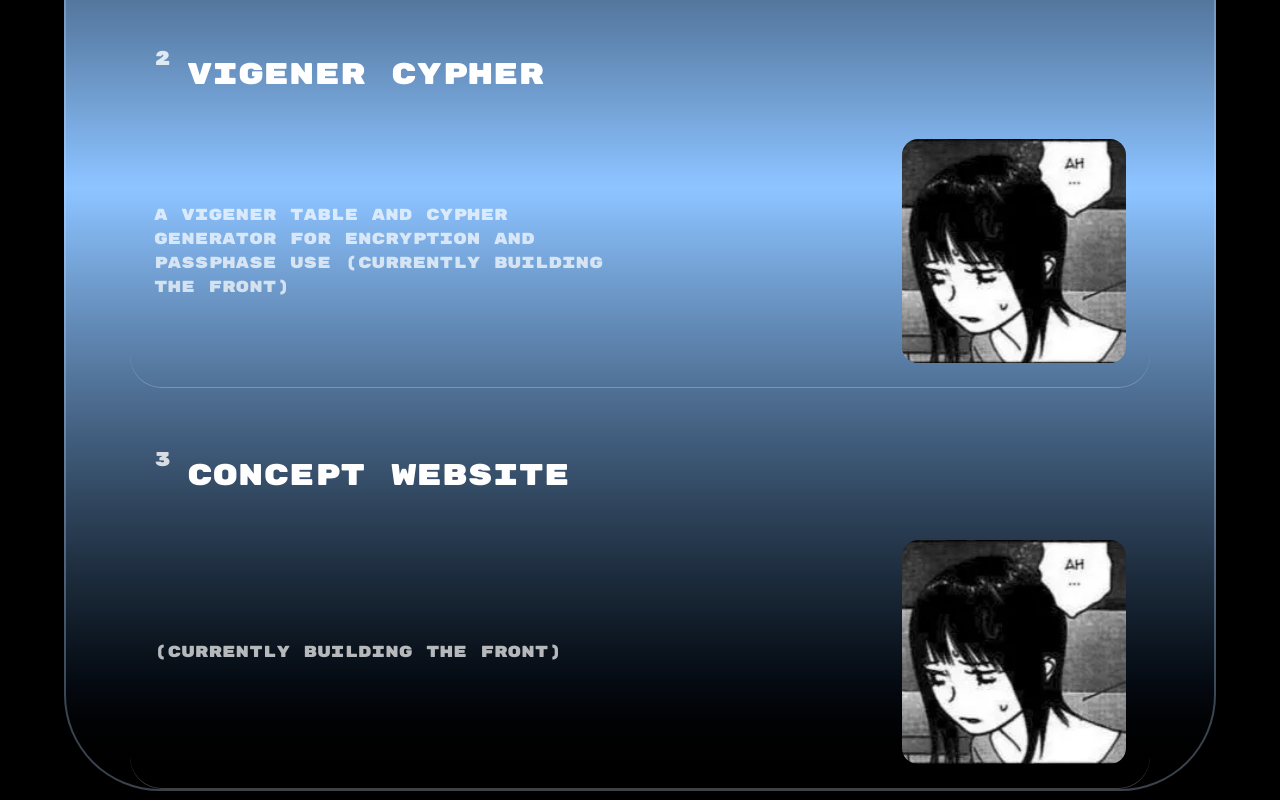
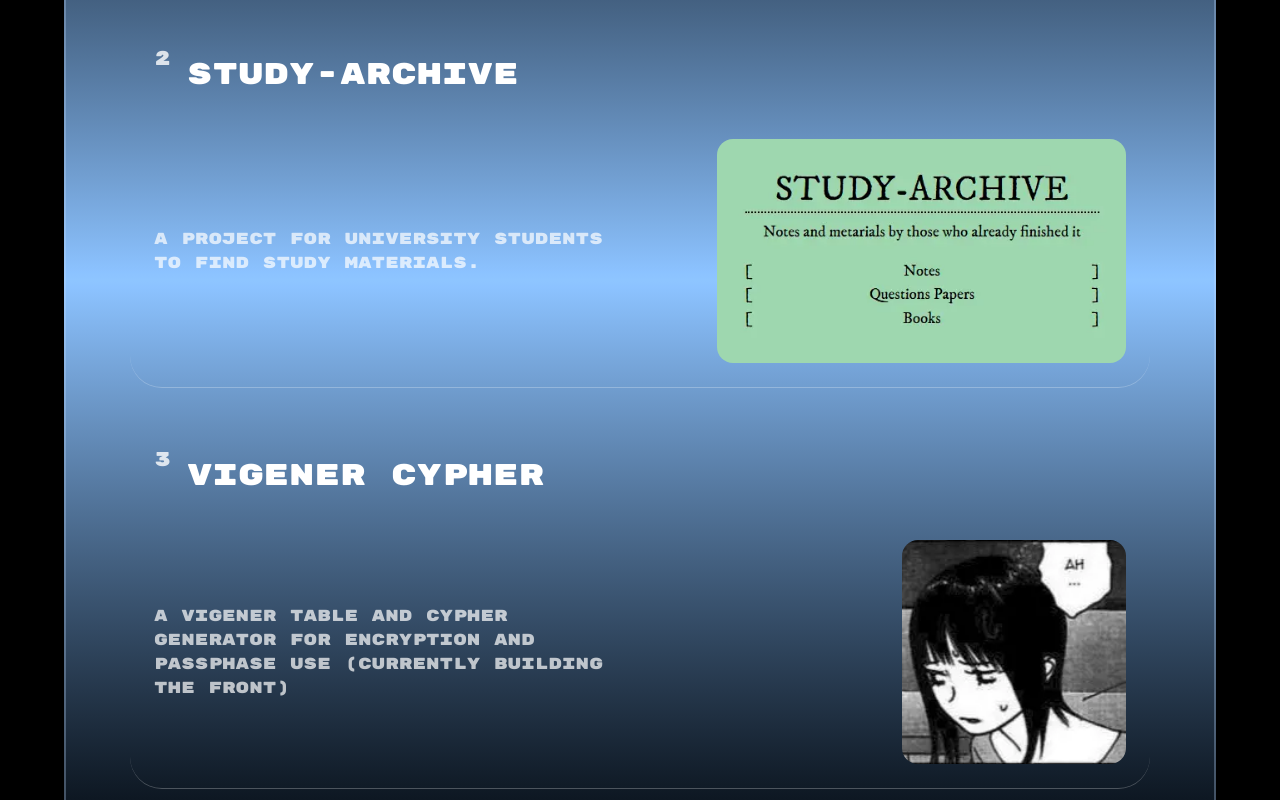
Before and after one commit to ZahaSanko001/PortWeb-v2, a React (Vite) app: page / in a window 1280 px wide. Shown: the part 3160-3960 px from the top of the page. Built offline with nearby package versions, Linux system fonts and the light colour scheme; a web font is replaced by a local one.

Commit message:
new project

```diff
--- a/src/Components/Contact.jsx
+++ b/src/Components/Contact.jsx
@@ -21,7 +21,6 @@ const Contact = () => {
                     <h2 className="opacity-80 text-amber-200 md:text-blue-200">Contacts</h2>
                     <ul className="space-y-2">
                         <li className="flex gap-2"><svg  xmlns="http://www.w3.org/2000/svg"  width="24"  height="24"  viewBox="0 0 24 24"  fill="none"  stroke="currentColor"><path stroke="none" d="M0 0h24v24H0z" fill="none"/><path d="M3 7a2 2 0 0 1 2 -2h14a2 2 0 0 1 2 2v10a2 2 0 0 1 -2 2h-14a2 2 0 0 1 -2 -2v-10z" /><path d="M3 7l9 6l9 -6" /></svg>Zgyro905@gmail.com</li>
-                        <li className="flex gap-2"><svg  xmlns="http://www.w3.org/2000/svg"  width="24"  height="24"  viewBox="0 0 24 24"  fill="none"  stroke="currentColor"><path stroke="none" d="M0 0h24v24H0z" fill="none"/><path d="M5 4h4l2 5l-2.5 1.5a11 11 0 0 0 5 5l1.5 -2.5l5 2v4a2 2 0 0 1 -2 2a16 16 0 0 1 -15 -15a2 2 0 0 1 2 -2" /></svg>+880 162 478-2439</li>
                     </ul>
                 </div>
             </div>
--- a/src/Components/Projects.jsx
+++ b/src/Components/Projects.jsx
@@ -19,12 +19,18 @@ const Projects = () => {
         },
         {
             id: 2,
+            icon: <img className="h-full w-full object-cover rounded-2xl" src="study-archive.webp" alt="" />,
+            title: "Study-Archive",
+            text: "A project for university students to find study materials."
+        },
+        {
+            id: 3,
             icon: <img className="h-full w-full object-cover rounded-2xl" src="notFound.webp" alt="" />,
             title: "Vigener Cypher",
             text: "A vigener table and cypher generator for encryption and passphase use (Currently building the front)"
         },
         {
-            id: 3,
+            id: 4,
             icon: <img className="h-full w-full object-cover rounded-2xl" src="notFound.webp" alt="" />,
             title: "Concept Website",
             text: "(Currently building the front)"
@@ -55,7 +61,7 @@ const Projects = () => {
 
 
         tl.to(".card", {
-            height: 130,
+            height: 0,
             stagger: 0.5,
         })
     })
@@ -77,7 +83,7 @@ const Projects = () => {
 
                                 <div className="flex flex-col md:flex-row items-center justify-between">
                                     <p className="w-full md:w-[450px] opacity-70">{card.text}</p>
-                                    <div className="w-28 h-28 md:w-56 md:h-56">
+                                    <div className="w-fit h-28 md:w-fit md:h-56">
                                     {card.icon}
                                     </div>
                                 </div>
```
Also changed, not shown: public/study-archive.webp (added).
